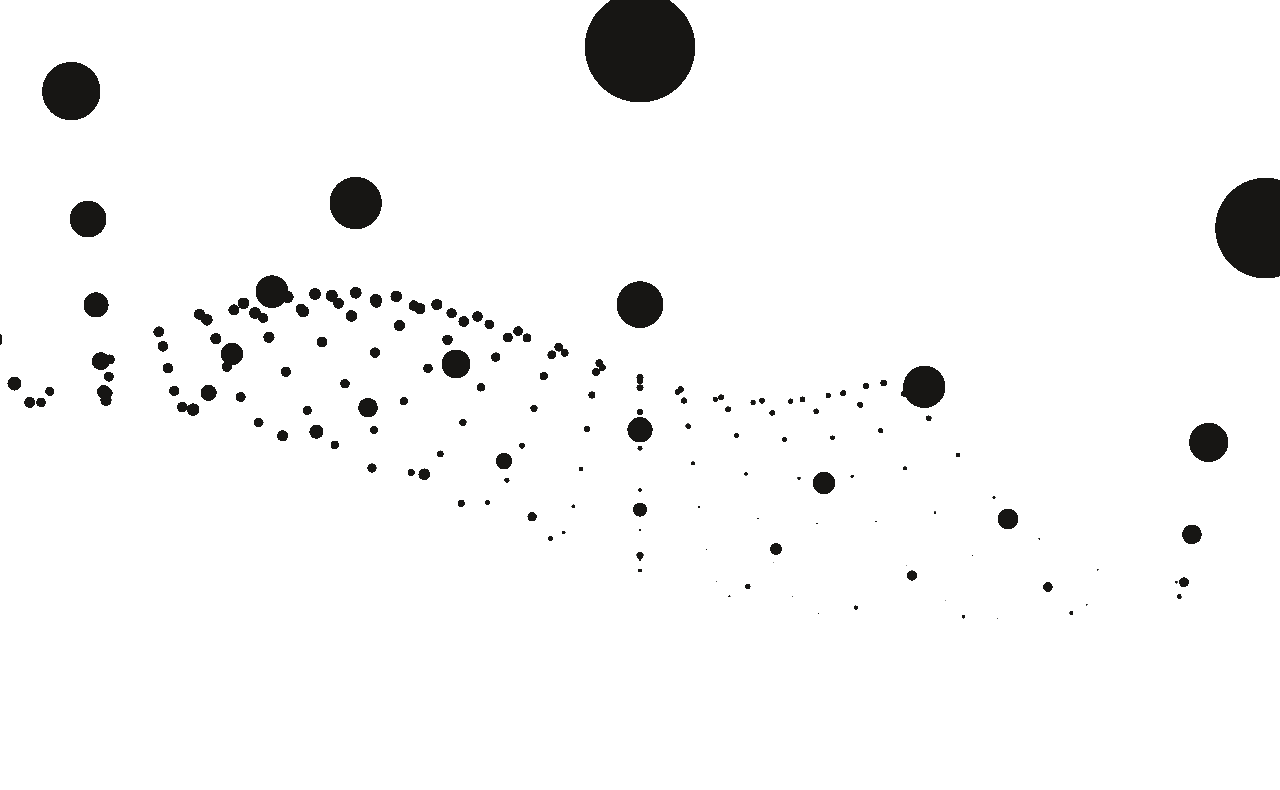
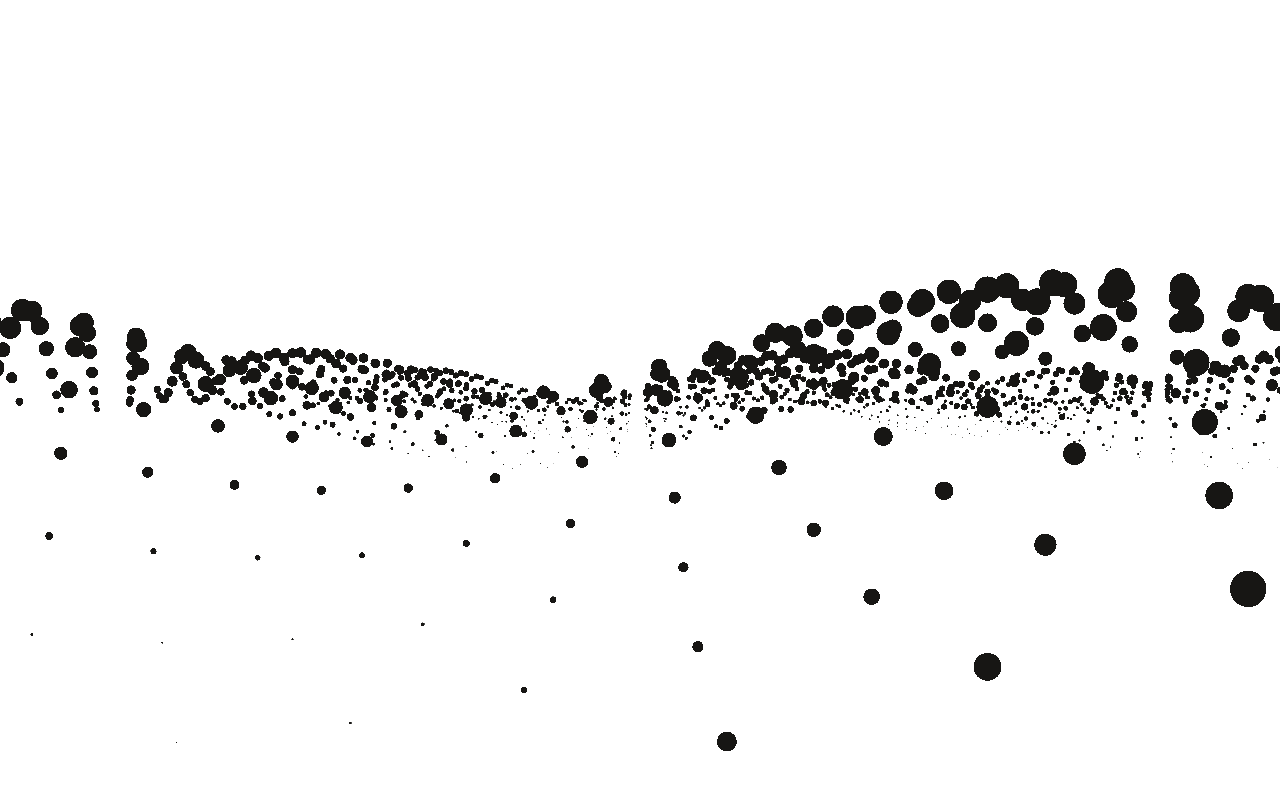
Before and after one commit to o0ez0o/Dotbg, a plain HTML site: page index.html in a window 1280 px wide. Drawn offline with nearby package versions, Linux system fonts and the light colour scheme; animation ran at ten frames a second.

Commit message:
Update index.html

```diff
--- a/index.html
+++ b/index.html
@@ -58,7 +58,7 @@
 
 		import * as THREE from 'https://cdn.skypack.dev/three';
 
-		const SEPARATION = 150, AMOUNTX = 50, AMOUNTY = 50;
+		const SEPARATION = 100, AMOUNTX = 50, AMOUNTY = 50;
 
 		let container, stats;
 		let camera, scene, renderer;
@@ -80,8 +80,8 @@
 			document.body.appendChild(container);
 
 			//define camera
-			camera = new THREE.PerspectiveCamera(75, window.innerWidth / window.innerHeight, 1, 30000);
-			camera.position.z = 2000;
+			camera = new THREE.PerspectiveCamera(75, window.innerWidth / window.innerHeight, 1, 10000);
+			camera.position.z = 1000;
 
 			scene = new THREE.Scene();
 			scene.background = new THREE.Color(0xffffff);
@@ -93,8 +93,7 @@
 			//define particles
 			const numParticles = AMOUNTX * AMOUNTY;
 
-			//particle面积
-			const positions = new Float32Array(numParticles * 1);
+			const positions = new Float32Array(numParticles * 7);
 			const scales = new Float32Array(numParticles);
 
 			let i = 0, j = 0;
@@ -103,11 +102,11 @@
 
 				for (let iy = 0; iy < AMOUNTY; iy++) {
 					//wave大小
-					positions[i] = ix * SEPARATION - ((AMOUNTX * SEPARATION) / 5); // x
+					positions[i] = ix * SEPARATION - ((AMOUNTX * SEPARATION) / 3); // x
 					positions[i + 1] = 0; // y
-					positions[i + 2] = iy * SEPARATION - ((AMOUNTY * SEPARATION) / 100); // z
+					positions[i + 2] = iy * SEPARATION - ((AMOUNTY * SEPARATION) / 2); // z
 
-					scales[j] = 1;
+					scales[j] = 5;
 
 					i += 3;
 					j++;
@@ -155,7 +154,7 @@
 
 		function onWindowResize() {
 
-			windowHalfX = window.innerWidth / 2;
+			windowHalfX = window.innerWidth / 4;
 			windowHalfY = window.innerHeight / 2;
 
 			camera.aspect = window.innerWidth / window.innerHeight;
@@ -203,8 +202,8 @@
 				for (let iy = 0; iy < AMOUNTY; iy++) {
 
 					//在轴上起伏程度
-					positions[i + 1] = (Math.sin((ix + count) * 0.3) * 200) +
-						(Math.sin((iy + count) * 0.5) * 200);
+					positions[i + 1] = (Math.sin((ix + count) * 0.3) * 100) +
+						(Math.sin((iy + count) * 0.5) * 100);
 
 					scales[j] = (Math.sin((ix + count) * 0.3) + 1) * 20 +
 						(Math.sin((iy + count) * 0.5) + 1) * 20;
```
